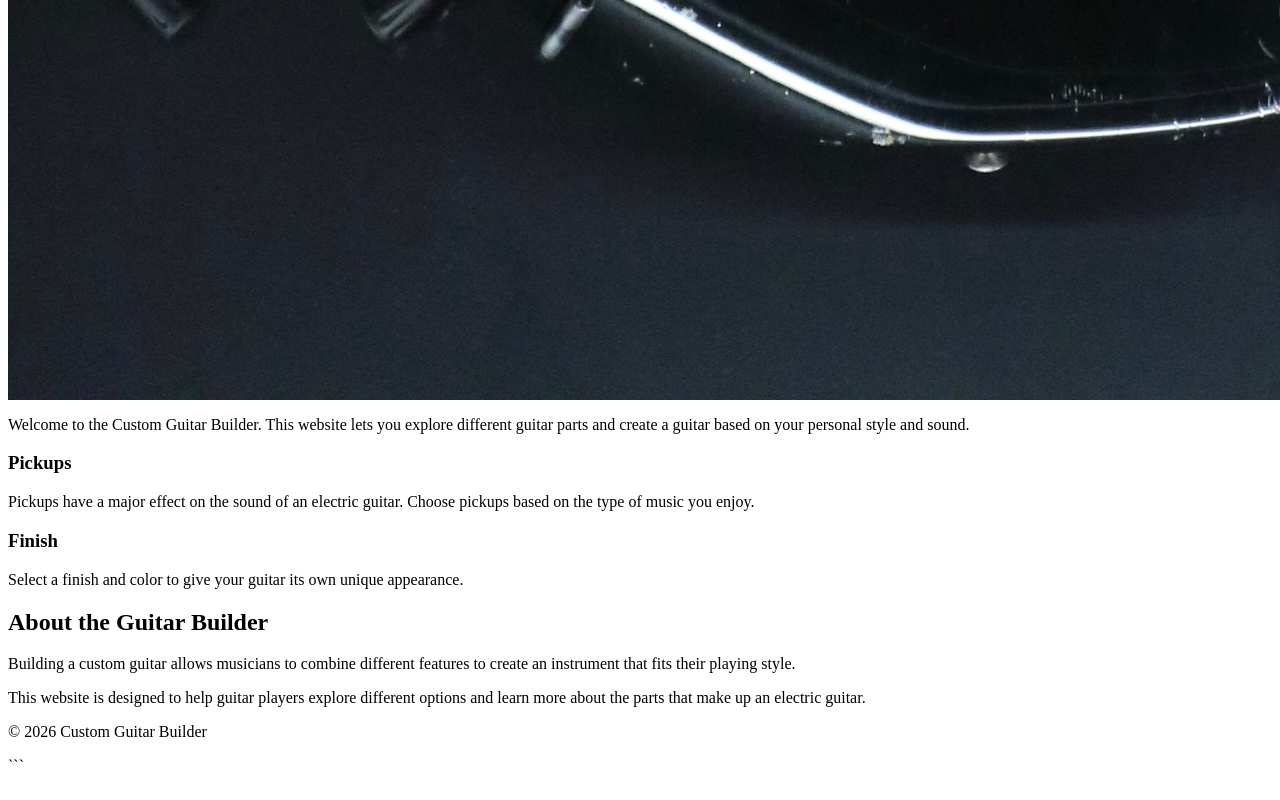
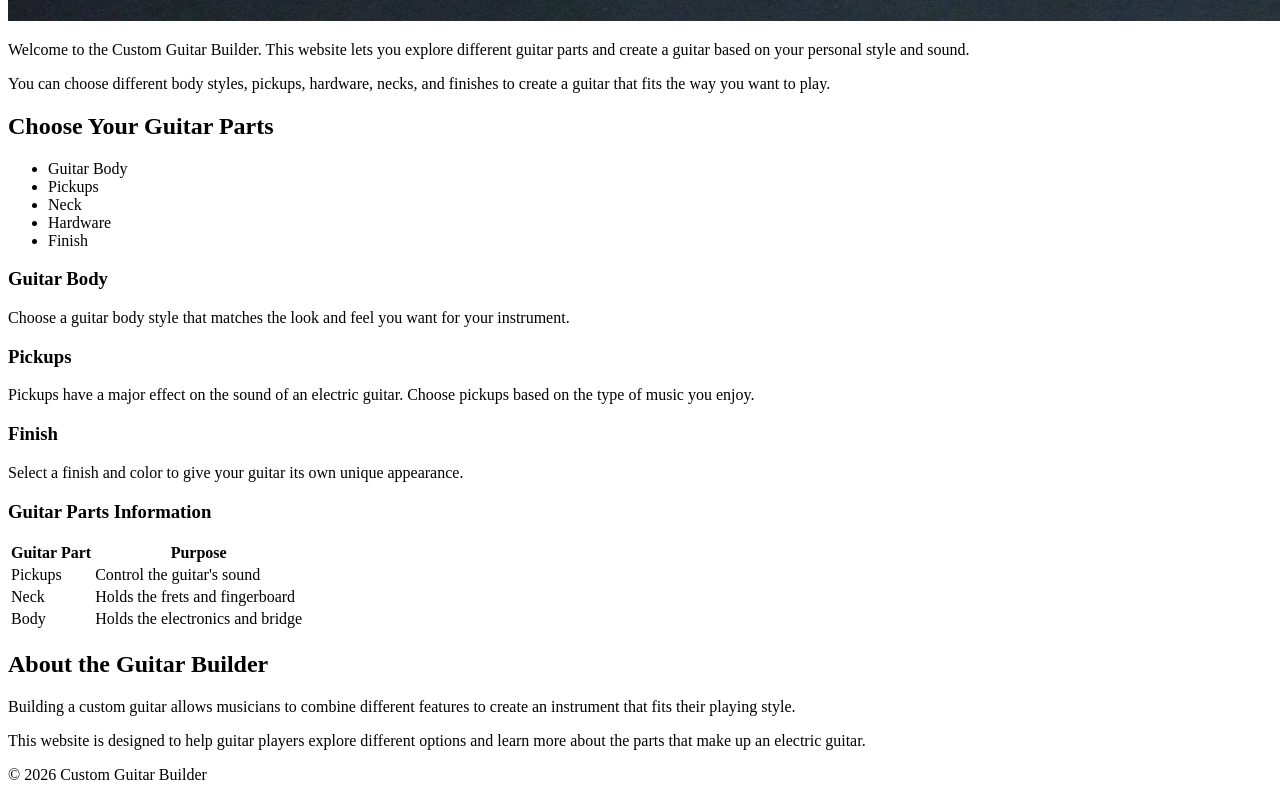
Before and after one commit to Colin-Greenwood/Guitar-Builder-and-Visualizer-, a plain HTML site: page index.html in a window 1280 px wide. Shown: the part 4014-4814 px from the top of the page. Drawn offline with Linux system fonts and the light colour scheme.

Commit message:
Refactor index.html to improve structure and content
Removed duplicate home section and added guitar parts information table.

````diff
--- a/index.html
+++ b/index.html
@@ -1,4 +1,3 @@
-```html
 <!doctype html>
 <html lang="en">
 
@@ -26,6 +25,9 @@
         <section id="home">
             <h2>Build Your Dream Guitar</h2>
 
+            <img src="images/Black_Strat.jpg"
+                 alt="Black electric guitar with a maple neck and three single-coil pickups">
+
             <p>
                 Welcome to the Custom Guitar Builder. This website lets you
                 explore different guitar parts and create a guitar based on
@@ -41,6 +43,7 @@
 
         <section id="builder">
             <h2>Choose Your Guitar Parts</h2>
+
             <ul>
                 <li>Guitar Body</li>
                 <li>Pickups</li>
@@ -48,34 +51,56 @@
                 <li>Hardware</li>
                 <li>Finish</li>
             </ul>
+
             <h3>Guitar Body</h3>
+
             <p>
                 Choose a guitar body style that matches the look and feel
                 you want for your instrument.
             </p>
 
-        <section id="home">
-            <h2>Build Your Dream Guitar</h2>
+            <h3>Pickups</h3>
 
-            <img src="images/Black_Strat.jpg" alt="Electric guitar">
-
-            <p>
-                Welcome to the Custom Guitar Builder. This website lets you
-                explore different guitar parts and create a guitar based on
-                your personal style and sound.
-            </p>
-
-            <h3>Pickups</h3>
             <p>
                 Pickups have a major effect on the sound of an electric
                 guitar. Choose pickups based on the type of music you enjoy.
             </p>
 
             <h3>Finish</h3>
+
             <p>
                 Select a finish and color to give your guitar its own
                 unique appearance.
             </p>
+
+            <h3>Guitar Parts Information</h3>
+
+            <table>
+                <thead>
+                    <tr>
+                        <th>Guitar Part</th>
+                        <th>Purpose</th>
+                    </tr>
+                </thead>
+
+                <tbody>
+                    <tr>
+                        <td>Pickups</td>
+                        <td>Control the guitar's sound</td>
+                    </tr>
+
+                    <tr>
+                        <td>Neck</td>
+                        <td>Holds the frets and fingerboard</td>
+                    </tr>
+
+                    <tr>
+                        <td>Body</td>
+                        <td>Holds the electronics and bridge</td>
+                    </tr>
+                </tbody>
+            </table>
+
         </section>
 
         <section id="about">
@@ -103,4 +128,3 @@
 </body>
 
 </html>
-```
````
